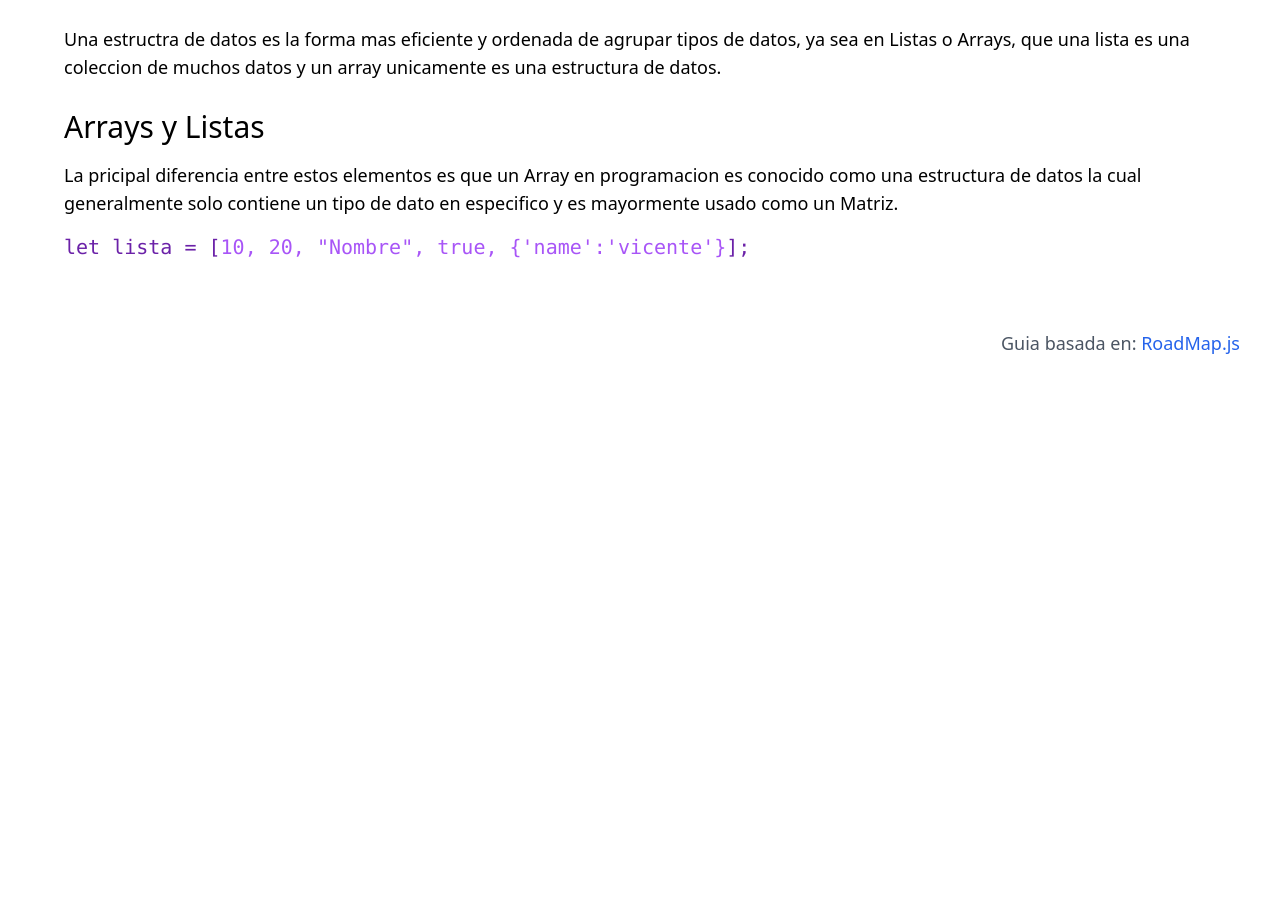
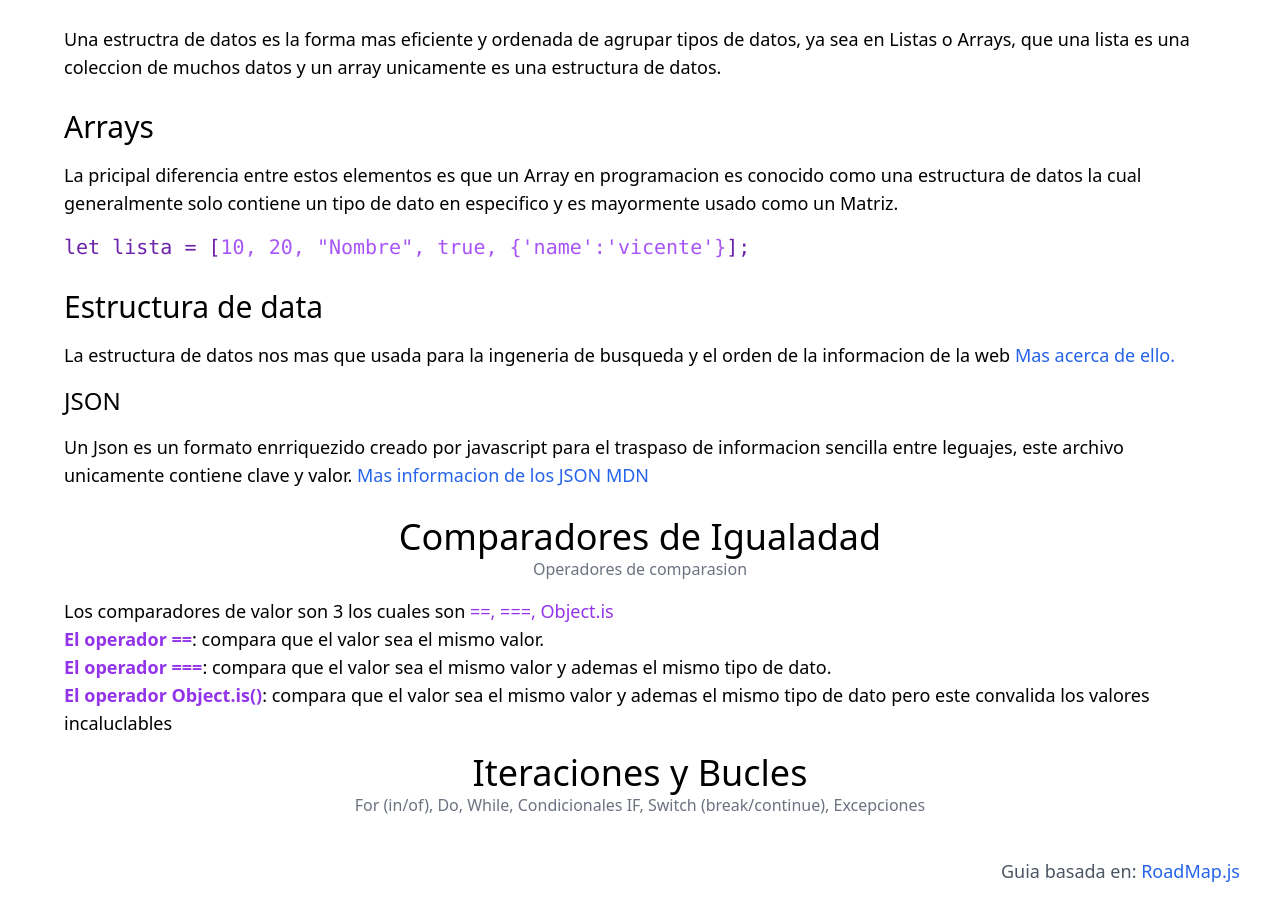
Before and after one commit to GodDoesNotPlayDice/GodDoesNotPlayDice.github.io, a plain HTML site: page index.html in a window 1280 px wide. Shown: the part 4649-5570 px from the top of the page. Before the commit the page ends 5046 px from the top, so only its background shows below. Drawn offline with nearby package versions, Linux system fonts and the light colour scheme.

Commit message:
Comienzo de sentencias de control

```diff
--- a/index.html
+++ b/index.html
@@ -252,12 +252,34 @@
               Una estructra de datos es la forma mas eficiente y ordenada de agrupar tipos de datos, ya sea en Listas o Arrays, que una lista es una coleccion de muchos datos y un array unicamente es una estructura de datos.
             </p>
             <article class="my-7">
-              <h3 class="text-3xl">Arrays y Listas</h3>
+              <h3 class="text-3xl">Arrays</h3>
               <p class="text-lg my-4">La pricipal diferencia entre estos elementos es que un Array en programacion es conocido como una estructura de datos la cual generalmente solo contiene un tipo de dato en especifico y es mayormente usado como un Matriz.</p>
               <div class="font-mono text-xl">
                 <p class="text-purple-800">let lista = [<span class="text-purple-500">10, 20, "Nombre", true, {'name':'vicente'}</span>]</span>;
               </div>
             </article>
+            <article class="my-7">
+              <h3 class="text-3xl">Estructura de data</h3>
+              <p class="text-lg my-4">La estructura de datos nos mas que usada para la ingeneria de busqueda y el orden de la informacion de la web <a href="https://developers.google.com/search/docs/appearance/structured-data/intro-structured-data" class="text-blue-600">Mas acerca de ello.</a></p>
+              <h4 class="text-2xl">JSON</h4>
+              <p class="text-lg my-4">Un Json es un formato enrriquezido creado por javascript para el traspaso de informacion sencilla entre leguajes, este archivo unicamente contiene clave y valor. <a class="text-blue-600" href="https://developer.mozilla.org/en-US/docs/Learn/JavaScript/Objects/JSON">Mas informacion de los JSON MDN</a></p>
+            </article>
+        </section>
+        <section>
+          <h1 class="text-4xl text-center">Comparadores de Igualadad</h1>
+          <span class="text-gray-500 block text-center"
+            >Operadores de comparasion</span>
+            <article class="my-4">
+              <p class="text-lg">Los comparadores de valor son 3 los cuales son <span class="text-purple-600 font-medium">==, ===, Object.is</span></p>
+              <p class="text-lg"><span class="text-purple-600 font-semibold">El operador ==</span>: compara que el valor sea el mismo valor.</p>
+              <p class="text-lg"><span class="text-purple-600 font-semibold">El operador ===</span>: compara que el valor sea el mismo valor y ademas el mismo tipo de dato.</p>
+              <p class="text-lg"><span class="text-purple-600 font-semibold">El operador Object.is()</span>: compara que el valor sea el mismo valor y ademas el mismo tipo de dato pero este convalida los valores incaluclables</p>
+            </article>
+        </section>
+        <section>
+          <h1 class="text-4xl text-center">Iteraciones y Bucles</h1>
+          <span class="text-gray-500 block text-center"
+            >For (in/of), Do, While, Condicionales IF, Switch (break/continue), Excepciones</span>
         </section>
     </div>
   </div>
```
